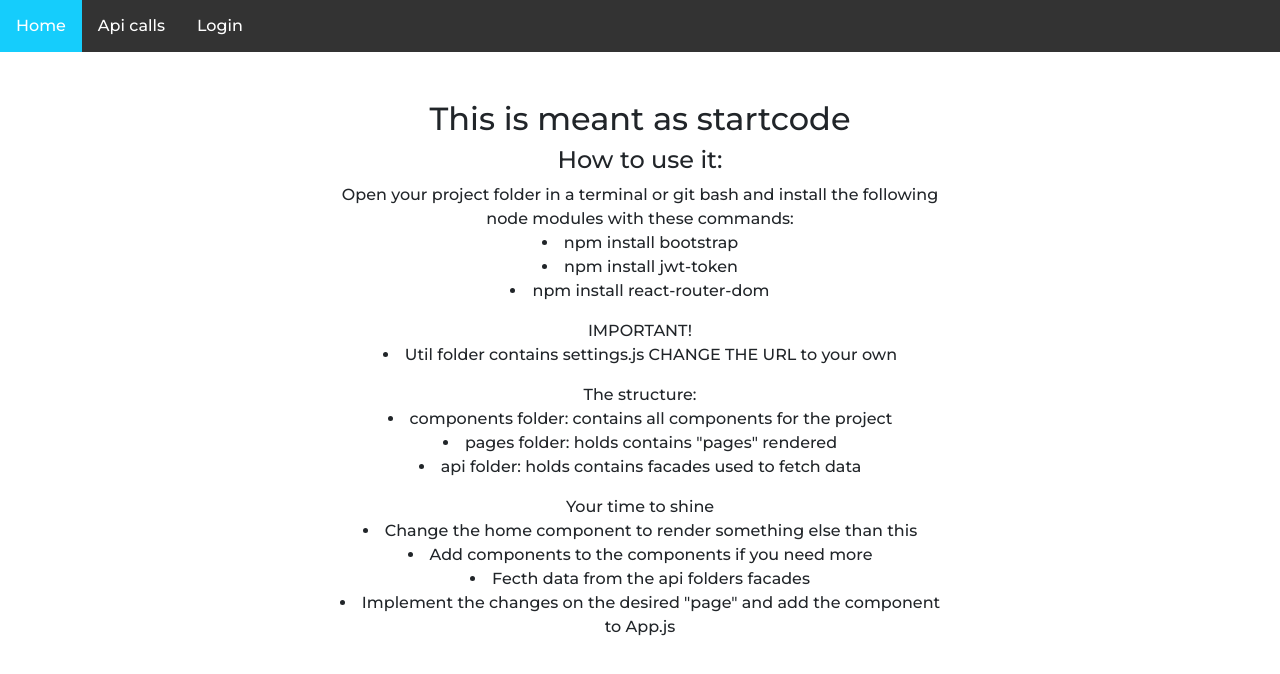
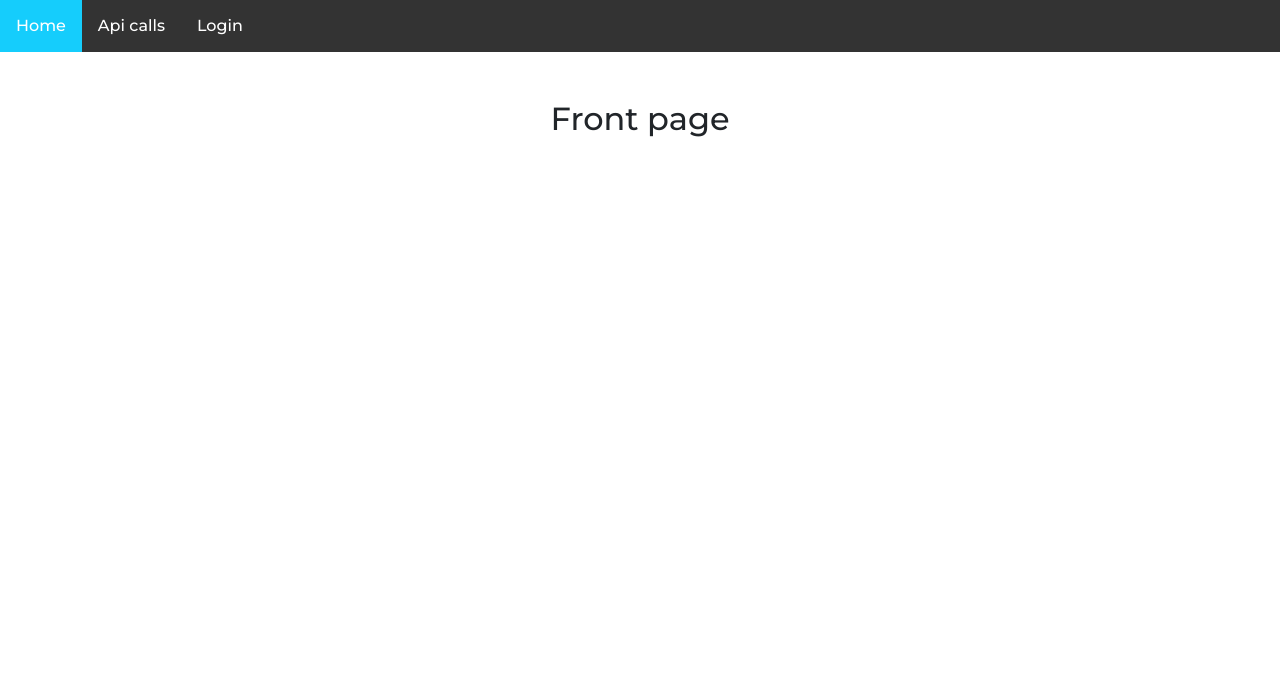
Before and after one commit to josefmarcc/exam_frontend, a React (Create React App) app: page / in a window 1280 px wide. Shown: the top 674 px of the page. Built offline with nearby package versions, Linux system fonts and the light colour scheme.

Commit message:
Added fetch

```diff
--- a/src/api/apiFacade.jsx
+++ b/src/api/apiFacade.jsx
@@ -1,19 +1,7 @@
 import SERVER_URL from "../util/Settings";
 
-function getJokes() {
-  return fetch(SERVER_URL + "/api/jokes")
-    .then(handleHttpErrors)
-    .catch((err) => {
-      if (err.status) {
-        err.fullError.then((e) => console.log(e.message));
-      } else {
-        console.log("Network error");
-      }
-    });
-}
-
-function getQuote() {
-  return fetch(SERVER_URL + "/api/quotes")
+function getHotels() {
+  return fetch(SERVER_URL)
     .then(handleHttpErrors)
     .catch((err) => {
       if (err.status) {
@@ -25,8 +13,7 @@ function getQuote() {
 }
 
 const apiFacade = {
-  getJokes,
-  getQuote,
+  getHotels,
 };
 
 function makeOptions(method, body) {
--- a/src/pages/ApiCalls.js
+++ b/src/pages/ApiCalls.js
@@ -1,17 +1,31 @@
 import apiFacade from "../api/apiFacade";
 import React, { useState, useEffect } from "react";
+import SERVER_URL from "../util/Settings";
 
-export default function Jokes({isLoggedIn}) {
+export default function Jokes({ isLoggedIn }) {
   const [dataFromServer, setDataFromServer] = useState("Waiting...");
   const [dataFromServer1, setDataFromServer1] = useState("Waiting...");
 
-  useEffect(() => {
-    apiFacade.getJokes().then((data) => setDataFromServer(data));
-  }, []);
+  // useEffect(() => {
+  //   apiFacade.getHotels().then((data) => setDataFromServer(data));
+  // }, []);
 
   const handleClick = (e) => {
     e.preventDefault();
     apiFacade.getQuote().then((data) => setDataFromServer1(data));
+  };
+
+  useEffect(() => {
+    fetchHotels();
+  }, []);
+
+  const fetchHotels = async () => {
+    const data = await fetch(SERVER_URL);
+    const hotels = await data.json();
+    console.log(hotels);
+    let test = hotels.map((el) => el.title);
+    setDataFromServer(test);
+    console.log(test);
   };
 
   return (
@@ -20,11 +34,15 @@ export default function Jokes({isLoggedIn}) {
         <div className="col-3"></div>
         <div className="col-6 text-center">
           <h2 className="text-center mt-5 mb-2">Api Calls(On load)</h2>
-          <p className="text-center">{dataFromServer.chuckValue}</p>
-          <p className="text-center">{dataFromServer.dadValue}</p>
-          <p className="text-center">{dataFromServer.insult}</p>
+          <p className="text-center">{dataFromServer}</p>
           <h2 className="text-center mt-5 mb-2">Api Calls(On Click)</h2>
-          <button type="submit" className="btn btn-primary" onClick={handleClick}>Load quotes</button>
+          <button
+            type="submit"
+            className="btn btn-primary"
+            onClick={handleClick}
+          >
+            Load quotes
+          </button>
           <p className="text-center mt-2">{dataFromServer1.friendsChar}</p>
           <p className="text-center">{dataFromServer1.friendsQuote}</p>
           {isLoggedIn && (
@@ -33,7 +51,7 @@ export default function Jokes({isLoggedIn}) {
               <h4>Only visable if logged in</h4>
               <p>Add custom features for users</p>
               <p>*******************</p>
-              </div>
+            </div>
           )}
           <div className="col-3"></div>
         </div>
--- a/src/pages/Home.js
+++ b/src/pages/Home.js
@@ -4,32 +4,8 @@ export default function Home() {
       <div className="row">
         <div className="col-3"></div>
         <div className="col-6 text-center">
-          <h2 className="mt-5">This is meant as startcode</h2>
-          <h4>How to use it:</h4>
-          <p>
-            Open your project folder in a terminal or git bash and install the
-            following node modules with these commands:
-            <li>npm install bootstrap</li>
-            <li>npm install jwt-token</li>
-            <li>npm install react-router-dom</li>
-          </p>
-          <p>
-            IMPORTANT!
-            <li>Util folder contains settings.js CHANGE THE URL to your own</li>
-          </p>
-          <p>
-            The structure:
-            <li>components folder: contains all components for the project</li>
-            <li>pages folder: holds contains "pages" rendered</li>
-            <li>api folder: holds contains facades used to fetch data</li>
-          </p>
-          <p>
-            Your time to shine
-            <li>Change the home component to render something else than this</li>
-            <li>Add components to the components if you need more</li>
-            <li>Fecth data from the api folders facades</li>
-            <li>Implement the changes on the desired "page" and add the component to App.js</li>
-          </p>
+          <h2 className="mt-5">Front page</h2>
+
           <div className="col-3"></div>
         </div>
       </div>
--- a/src/util/Settings.js
+++ b/src/util/Settings.js
@@ -1,3 +1,3 @@
-const SERVER_URL = "https://dachma.dk/ca3_backend";
+const SERVER_URL = "http://localhost:8080/jpareststarter/api/hotels";
 
 export default SERVER_URL;
```
